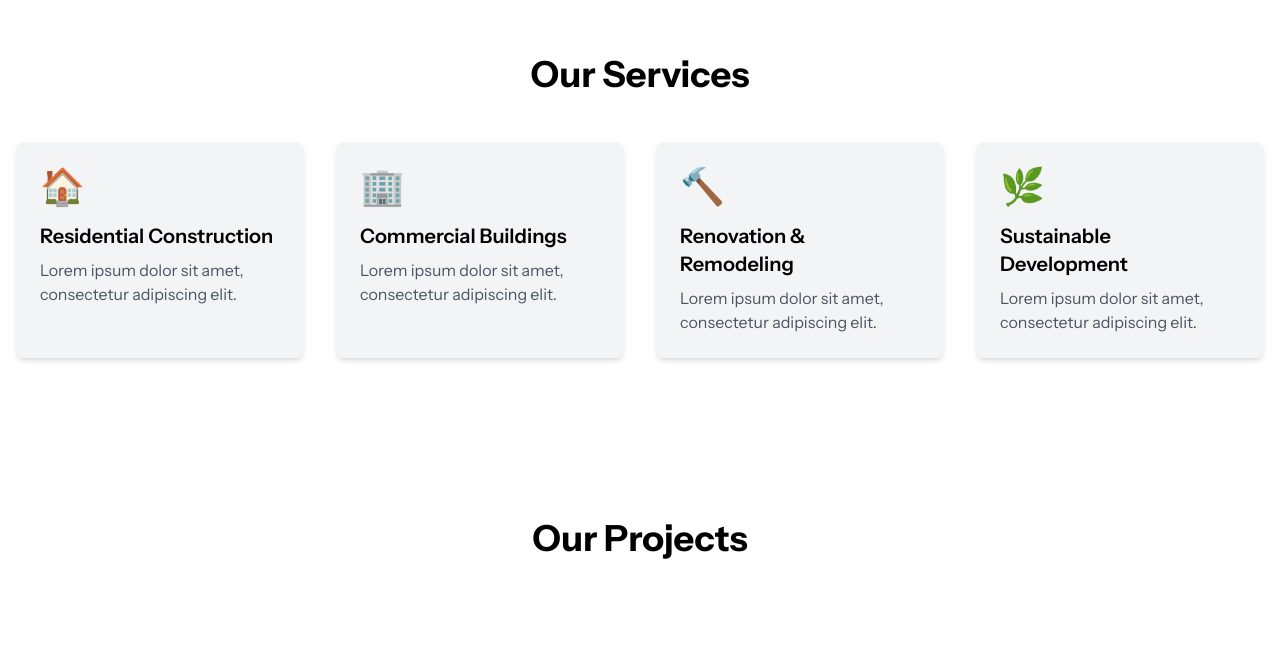
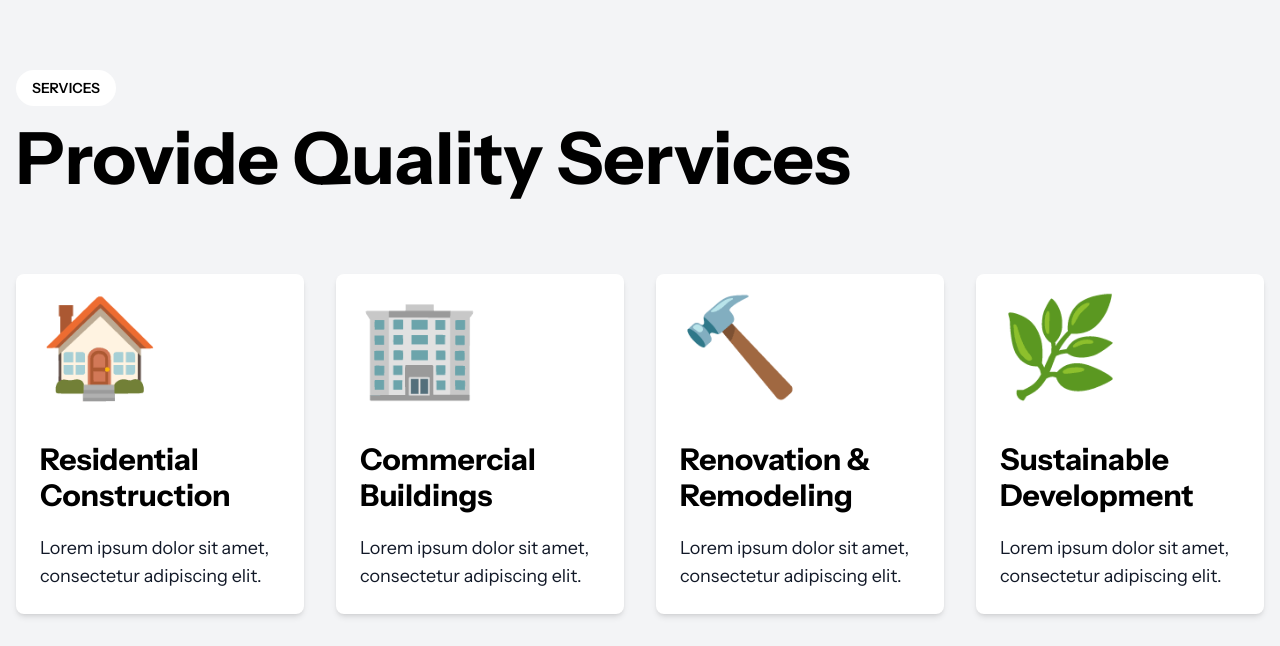
Before and after one commit to kraftonit/al-osaimi, a Next.js app: page / in a window 1280 px wide. Shown: the part 2454-3100 px from the top of the page. Built offline with nearby package versions, Linux system fonts and the light colour scheme.

Commit message:
style: service section done

```diff
--- a/src/components/ServiceSection.tsx
+++ b/src/components/ServiceSection.tsx
@@ -11,9 +11,12 @@ const services = [
 
 export default function Services() {
   return (
-    <section className="py-20">
+    <section className="py-24 bg-gray-100">
       <div className="container mx-auto px-4">
-        <h2 className="text-4xl font-bold text-center mb-12">Our Services</h2>
+        <span className="inline-block px-4 py-2 bg-white text-black rounded-full text-sm font-semibold mb-4">
+          SERVICES
+        </span>
+        <h2 className="text-7xl font-bold mb-20">Provide Quality Services</h2>
         <div className="grid grid-cols-1 md:grid-cols-2 lg:grid-cols-4 gap-8">
           {services.map((service, index) => (
             <motion.div
@@ -21,11 +24,11 @@ export default function Services() {
               initial={{ opacity: 0, y: 50 }}
               animate={{ opacity: 1, y: 0 }}
               transition={{ duration: 0.5, delay: index * 0.1 }}
-              className="bg-gray-100 p-6 rounded-lg shadow-md hover:shadow-lg transition duration-300 ease-in-out"
+              className="bg-white p-6 rounded-lg shadow-md hover:shadow-lg transition duration-300 ease-in-out"
             >
-              <div className="text-4xl mb-4">{service.icon}</div>
-              <h3 className="text-xl font-semibold mb-2">{service.title}</h3>
-              <p className="text-gray-600">
+              <div className="text-8xl mb-12">{service.icon}</div>
+              <h3 className="text-3xl font-bold mb-5">{service.title}</h3>
+              <p className="text-gray-900 text-lg">
                 Lorem ipsum dolor sit amet, consectetur adipiscing elit.
               </p>
             </motion.div>
```
